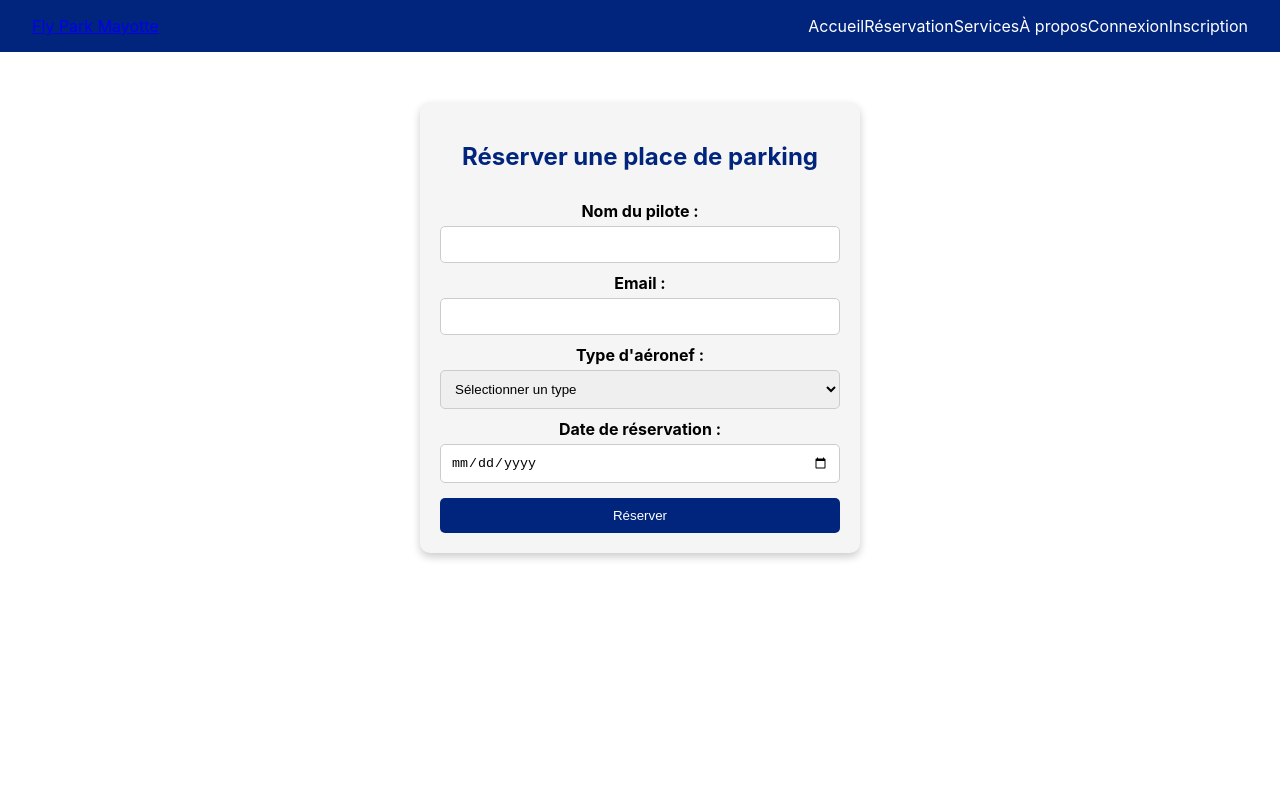
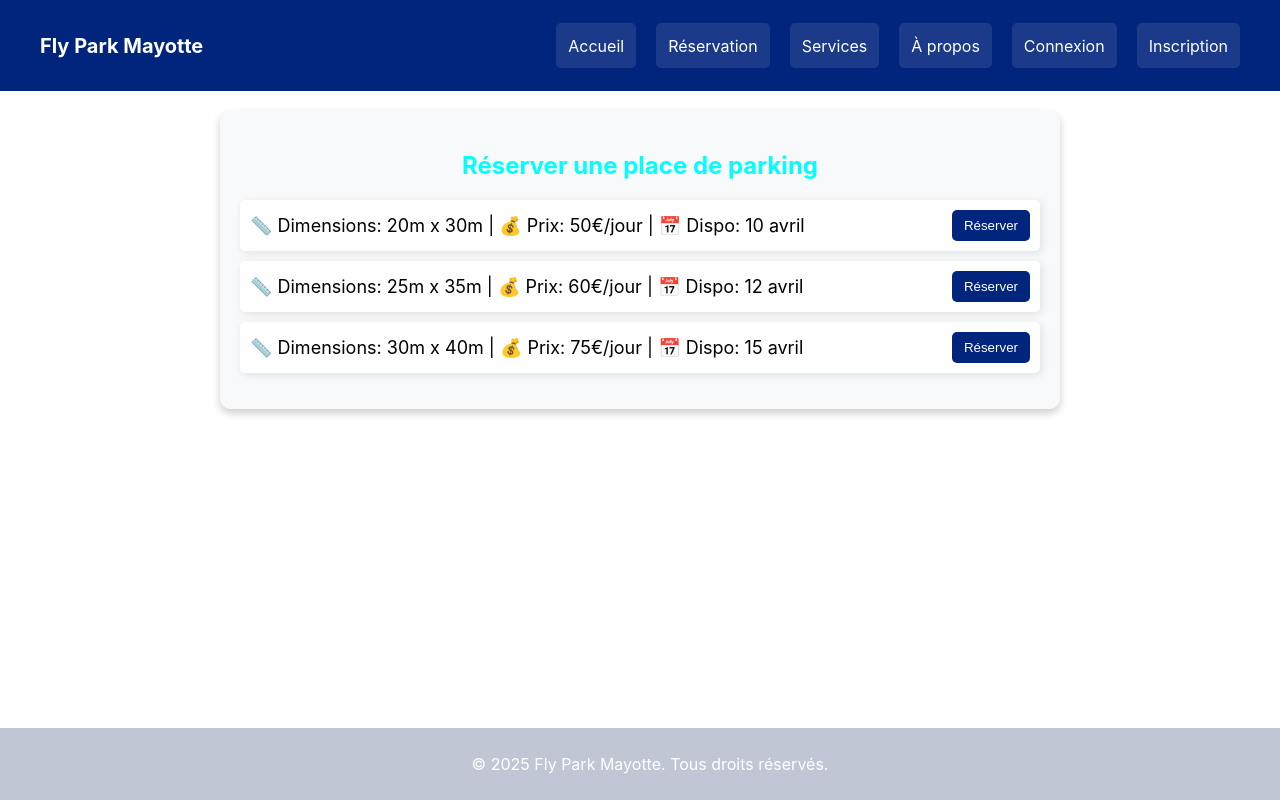
Before and after one commit to ThouaibatSelim/flyparkmayotte, a React (Create React App) app in the folder flypark/: page /reservation in a window 1280 px wide. Built offline with nearby package versions, Linux system fonts and the light colour scheme.

Commit message:
ajout du footer et petites modifications dans reservation.js

```diff
--- a/flypark/src/components/App.js
+++ b/flypark/src/components/App.js
@@ -6,12 +6,14 @@ import Services from './services';
 import APropos from './apropos';
 import Connexion from './connexion';
 import Inscription from './inscription';
-import Navbar from './Navbar';
+import Navbar from './navbar';
+import Footer from './footer';
+import Layout from './layout';
 
 function App() {
   return (
     <Router>
-      <Navbar />
+       <Navbar />
       <div className="content">
         {/* Routes - affichage conditionnel des pages */}
         <Routes>
@@ -23,7 +25,9 @@ function App() {
           <Route path="/inscription" element={<Inscription />} />
         </Routes>
       </div>
-    </Router>
+      <Footer /> {/*Le footer sera affiché en bas de toutes les pages*/}
+
+   </Router>
   );
 }
 
--- a/flypark/src/components/Navbar.js
+++ b/flypark/src/components/Navbar.js
@@ -1,21 +1,23 @@
 import React from "react";
-import { Link } from "react-router-dom";
+/*import { Link } from "react-router-dom";*/
 import '../styles/navbar.css';
 
 function Navbar() {
   return (
-    <nav className="navbar">
-      <Link to="/" className="navbar-logo">Fly Park Mayotte</Link>
-      <div className="navbar-links">
-        <Link to="/">Accueil</Link>
-        <Link to="/reservation">Réservation</Link>
-        <Link to="/services">Services</Link>
-        <Link to="/apropos">À propos</Link>
-        <Link to="/connexion">Connexion</Link>
-        <Link to="/inscription">Inscription</Link>
+           <nav class="navbar">
+            <div class="navbar-container">
+            <a href="/" class="navbar-logo">Fly Park Mayotte</a>
+            <ul class="navbar-links">
+            <li><a href="/">Accueil</a></li>
+            <li><a href="/reservation">Réservation</a></li>
+            <li><a href="/services">Services</a></li>
+            <li><a href="/apropos">À propos</a></li>
+            <li><a href="/connexion">Connexion</a></li>
+            <li><a href="/inscription">Inscription</a></li>
+        </ul>
       </div>
     </nav>
-  );
+  )
 }
 
 export default Navbar;
--- a/flypark/src/components/accueil.js
+++ b/flypark/src/components/accueil.js
@@ -1,5 +1,6 @@
 import React from 'react';
 import'../styles/accueil.css';
+import Footer from './footer';
 
 
 const Accueil = () => {
--- a/flypark/src/components/reservation.js
+++ b/flypark/src/components/reservation.js
@@ -1,38 +1,53 @@
-import React, { useState } from "react";
+import React, { useState, useEffect } from "react";
 import "../styles/reservation.css"; // Import du fichier CSS
 
 const Reservation = () => {
-  // États pour gérer les informations du formulaire
+  const [parkings, setParkings] = useState([]);
+  const [selectedParking, setSelectedParking] = useState(null);
   const [nom, setNom] = useState("");
   const [email, setEmail] = useState("");
   const [typeAvion, setTypeAvion] = useState("");
   const [date, setDate] = useState("");
 
-  // Fonction pour soumettre le formulaire
+  useEffect(() => {
+    // Simulation de données, en vrai il faudra récupérer depuis une API
+    const parkingData = [
+      { id: 1, dimensions: "20m x 30m", prix: "50€/jour", disponibilite: "10 avril" },
+      { id: 2, dimensions: "25m x 35m", prix: "60€/jour", disponibilite: "12 avril" },
+      { id: 3, dimensions: "30m x 40m", prix: "75€/jour", disponibilite: "15 avril" },
+    ];
+    setParkings(parkingData);
+  }, []);
+
+  const handleReserve = (parking) => {
+    setSelectedParking(parking);
+  };
+
   const handleSubmit = (e) => {
     e.preventDefault();
-    alert(`Réservation confirmée pour ${nom} (${typeAvion}) le ${date}`);
+    alert(`Réservation confirmée pour ${nom} (${typeAvion}) le ${date} sur la place ${selectedParking.dimensions}`);
   };
 
   return (
     <div className="reservation-container">
       <h2>Réserver une place de parking</h2>
-      <form onSubmit={handleSubmit}>
+      <ul className="parking-list">
+        {parkings.map((parking) => (
+          <li key={parking.id} className="parking-item">
+            📏 Dimensions: {parking.dimensions} | 💰 Prix: {parking.prix} | 📅 Dispo: {parking.disponibilite}
+            <button className="btn-reserver" onClick={() => handleReserve(parking)}>Réserver</button>
+          </li>
+        ))}
+      </ul>
+
+      {selectedParking && (
+        <form className="reservation-form" onSubmit={handleSubmit}>
+          <h3>Réservation pour {selectedParking.dimensions}</h3>
           <label>Nom du pilote :</label>
-        <input
-          type="text"
-          value={nom}
-          onChange={(e) => setNom(e.target.value)}
-          required
-        />
+          <input type="text" value={nom} onChange={(e) => setNom(e.target.value)} required />
 
           <label>Email :</label>
-        <input
-          type="email"
-          value={email}
-          onChange={(e) => setEmail(e.target.value)}
-          required
-        />
+          <input type="email" value={email} onChange={(e) => setEmail(e.target.value)} required />
 
           <label>Type d'aéronef :</label>
           <select value={typeAvion} onChange={(e) => setTypeAvion(e.target.value)} required>
@@ -45,15 +60,11 @@ const Reservation = () => {
           </select>
 
           <label>Date de réservation :</label>
-        <input
-          type="date"
-          value={date}
-          onChange={(e) => setDate(e.target.value)}
-          required
-        />
+          <input type="date" value={date} onChange={(e) => setDate(e.target.value)} required />
 
-        <button type="submit">Réserver</button>
+          <button type="submit" className="btn-confirm">Confirmer la réservation</button>
         </form>
+      )}
     </div>
   );
 };
--- a/flypark/src/styles/navbar.css
+++ b/flypark/src/styles/navbar.css
@@ -1,41 +1,62 @@
+/* Style général de la navbar */
 .navbar {
-display: flex;
-justify-content: space-between;
-align-items :last baseline;
-padding: 1rem 2rem;
-background-color: #01257d;
-color: white;
+  background-color: #01257d;
+  color: white;
+  padding: 15px 20px;
 }
 
-.navbar-logo a {
-  color: white;
-  text-decoration: none;
-  font-size: 1.5rem;
-  font-weight: bold;
-
+/* Conteneur de la navbar */
+.navbar-container {
+  display: flex;
+  justify-content: space-between;
+  align-items: center;
+  max-width: 1200px;
+  margin: 0 auto;
 }
 
-.navbar-links {
-  display: flex;
-  list-style: none;
-  margin: 0;
-  padding: 0;
-
+/* Logo de la navbar */
+.navbar-logo {
+  font-size: 20px;
+  font-weight: bold;
+  text-decoration: none;
+  color: white;
 }
 
-.navbar-links li {
-
-  margin-left: 1.5rem;
-
+/* Liste des liens */
+.navbar-links {
+  list-style: none;
+  display: flex;
+  gap: 20px;
+  padding: 0;
+  margin: 0;
 }
 
+/* Liens */
+.navbar-links li {
+  display: inline;
+}
 
 .navbar-links a {
+  text-decoration: none;
   color: white;
-  text-decoration: none;
-  font-size: 1rem;
+  font-size: 16px;
+  transition: color 0.3s ease-in-out;
 }
 
 .navbar-links a:hover {
-  color: #ffcc00;
+  color: #00FFFF; /* Cyan au survol */
 }
+
+/* Responsive : Affichage en colonne sur mobile */
+@media (max-width: 768px) {
+  .navbar-container {
+    flex-direction: column;
+    text-align: center;
+  }
+
+  .navbar-links {
+    flex-direction: column;
+    gap: 10px;
+    padding-top: 10px;
+  }
+}
--- a/flypark/src/styles/reservation.css
+++ b/flypark/src/styles/reservation.css
@@ -1,63 +1,70 @@
-/* Style général du conteneur */
 .reservation-container {
-    width: 100%;
-    max-width: 400px;
-    margin: 50px auto;
+  max-width: 800px;
+  margin: 20px auto;
   padding: 20px;
-    background: #f5f5f5;
+  background-color: #f8f9fa;
   border-radius: 10px;
-    box-shadow: 0px 4px 8px rgba(0, 0, 0, 0.2);
-    text-align: center;
+  box-shadow: 0 4px 8px rgba(0, 0, 0, 0.2);
 }
 
-  /* Style du titre */
-  .reservation-container h2 {
+h2 {
+  text-align: center;
   color: #01257d;
 }
 
-  /* Style du formulaire */
-  .reservation-container form {
-    display: flex;
-    flex-direction: column;
+.parking-list {
+  list-style: none;
+  padding: 0;
 }
 
-  /* Style des labels */
-  .reservation-container label {
-    margin-top: 10px;
+.parking-item {
+  display: flex;
+  justify-content: space-between;
+  align-items: center;
+  padding: 10px;
+  background: white;
+  margin: 10px 0;
+  border-radius: 5px;
+  box-shadow: 2px 2px 8px rgba(0, 0, 0, 0.1);
+}
+
+.btn-reserver {
+  background-color: #01257d;
+  color: white;
+  border: none;
+  padding: 8px 12px;
+  cursor: pointer;
+  border-radius: 5px;
+}
+
+.btn-reserver:hover {
+  background-color: #0056b3;
+}
+
+.reservation-form {
+  background: white;
+  padding: 15px;
+  margin-top: 20px;
+  border-radius: 5px;
+  box-shadow: 2px 2px 8px rgba(0, 0, 0, 0.1);
+}
+
+.reservation-form label {
+  display: block;
+  margin: 10px 0 5px;
   font-weight: bold;
 }
 
-  /* Style des champs de saisie et du select */
-  .reservation-container input,
-  .reservation-container select {
-    padding: 10px;
-    margin-top: 5px;
+.reservation-form input,
+.reservation-form select {
+  width: 100%;
+  padding: 8px;
+  margin-bottom: 10px;
   border: 1px solid #ccc;
   border-radius: 5px;
 }
 
-  /* Style du bouton */
-  .reservation-container button {
-    margin-top: 15px;
-    padding: 10px;
-    background-color: #01257d;
-    color: white;
-    border: none;
-    cursor: pointer;
-    border-radius: 5px;
-    transition: background-color 0.3s ease;
+.btn-confirm {
+  width: 100%;
+  padding: 10px
 }
-
-  /* Effet au survol du bouton */
-  .reservation-container button:hover {
-    background-color: #00FFFF;
-    color: #01257d;
-  }
-
-  /* Responsive */
-  @media screen and (max-width: 480px) {
-    .reservation-container {
-      width: 90%;
-      padding: 15px;
-    }
-  }
```
Lines whose indentation alone changed are shown as unchanged.
